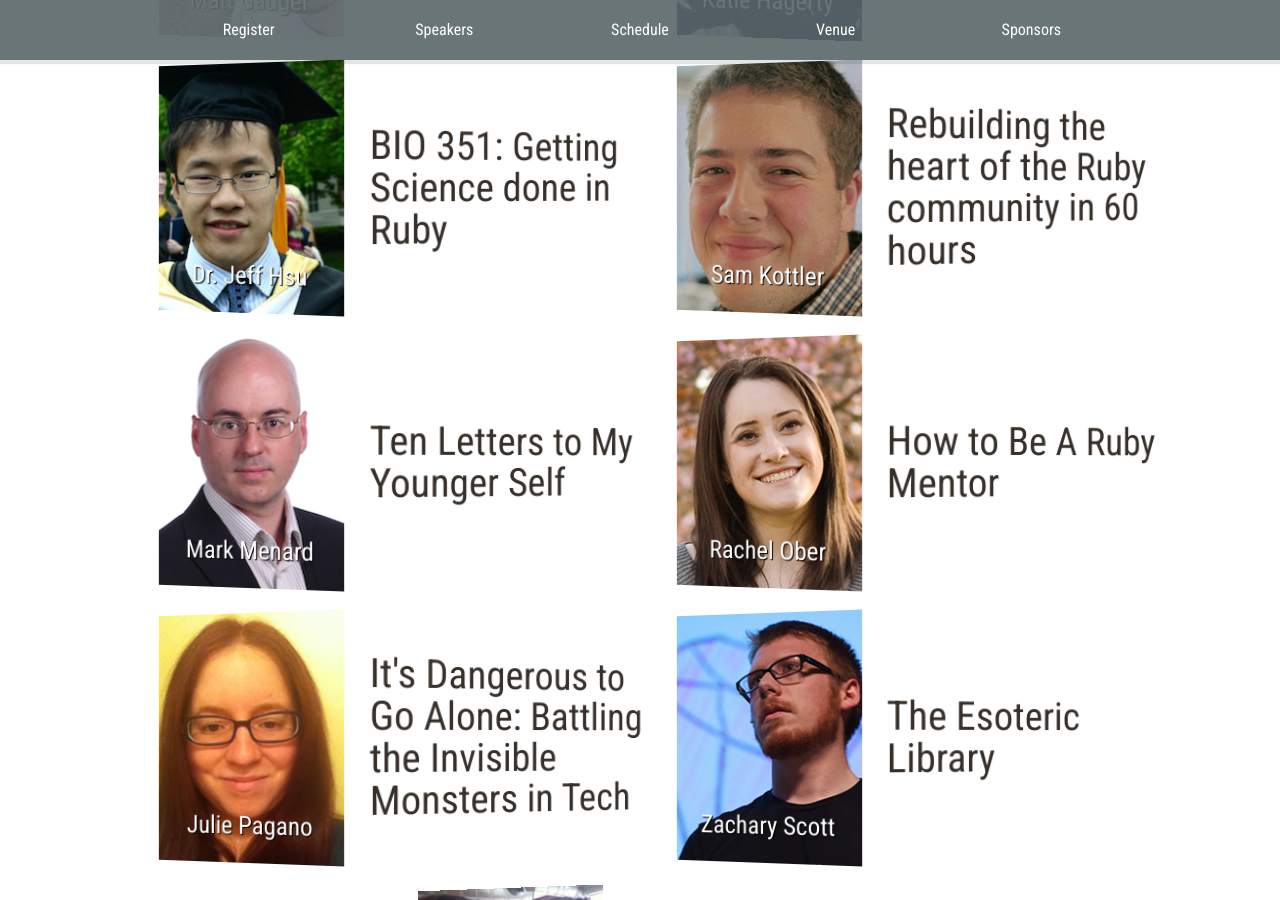
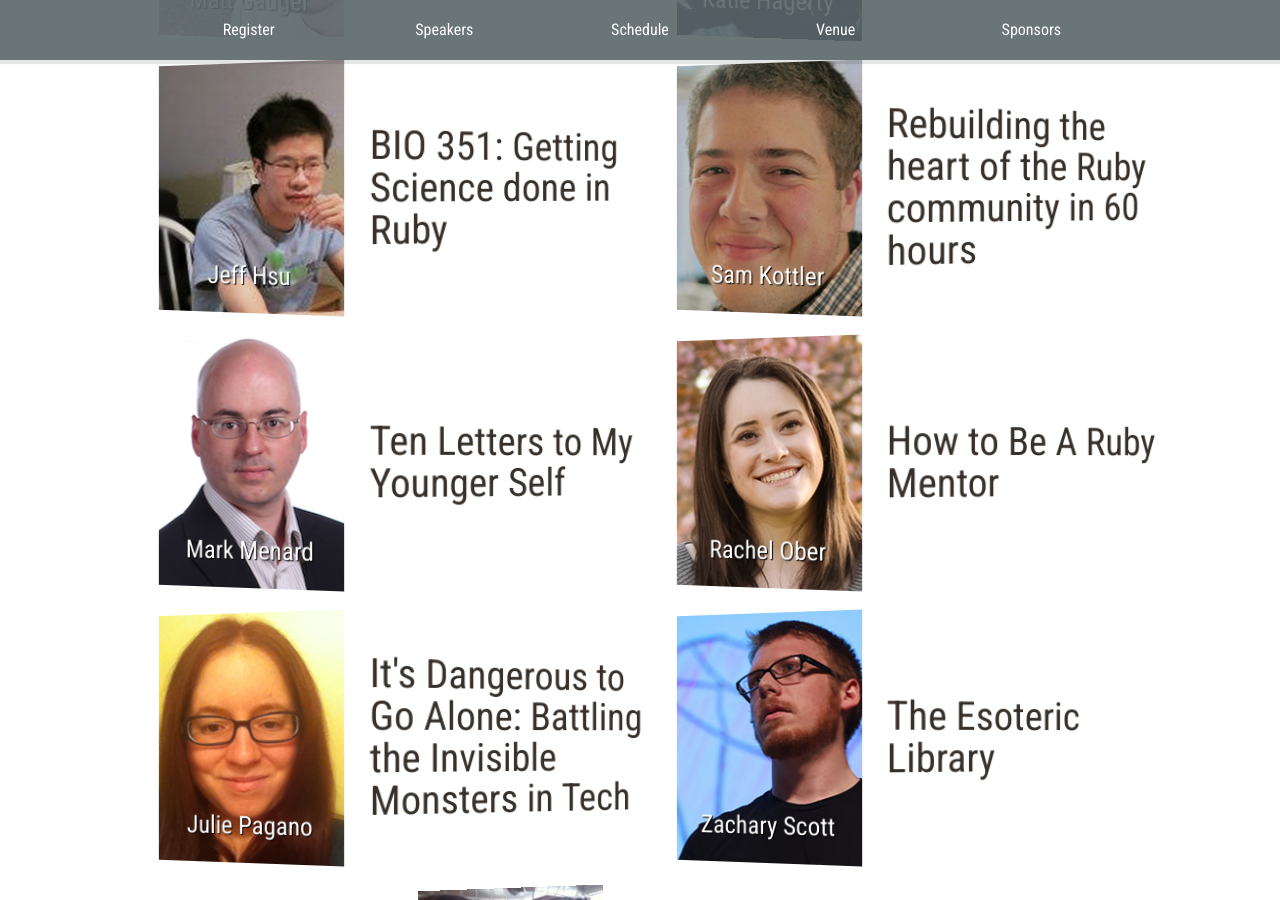
Before and after one commit to nysmakers/nysmakers.github.io, a Jekyll site: the page built from index.html, in a window 1280 px wide and 900 px high, scrolled down 2124 px. Built offline with Jekyll 4.4.1, drawn with Linux system fonts in a browser that asks for light colours; comment, search, counter and statistics services are not loaded.

```diff
--- a/index.html
+++ b/index.html
@@ -83,7 +83,7 @@ title: Nickel City Ruby Conference - September 20-21, 2013 - Buffalo, NY
         <td>My KidsRuby Journey</td>
       </tr>
       <tr>
-        <td><a href="https://plus.google.com/109978222567545439480" id="jeff_hsu">Dr. Jeff Hsu</a></td>
+        <td><a href="https://plus.google.com/109978222567545439480" id="jeff_hsu">Jeff Hsu</a></td>
         <td>BIO 351: Getting Science done in Ruby</td>
       </tr>
       <tr>
```
Also changed, not shown: images/speakers/jeff_hsu.jpg.
